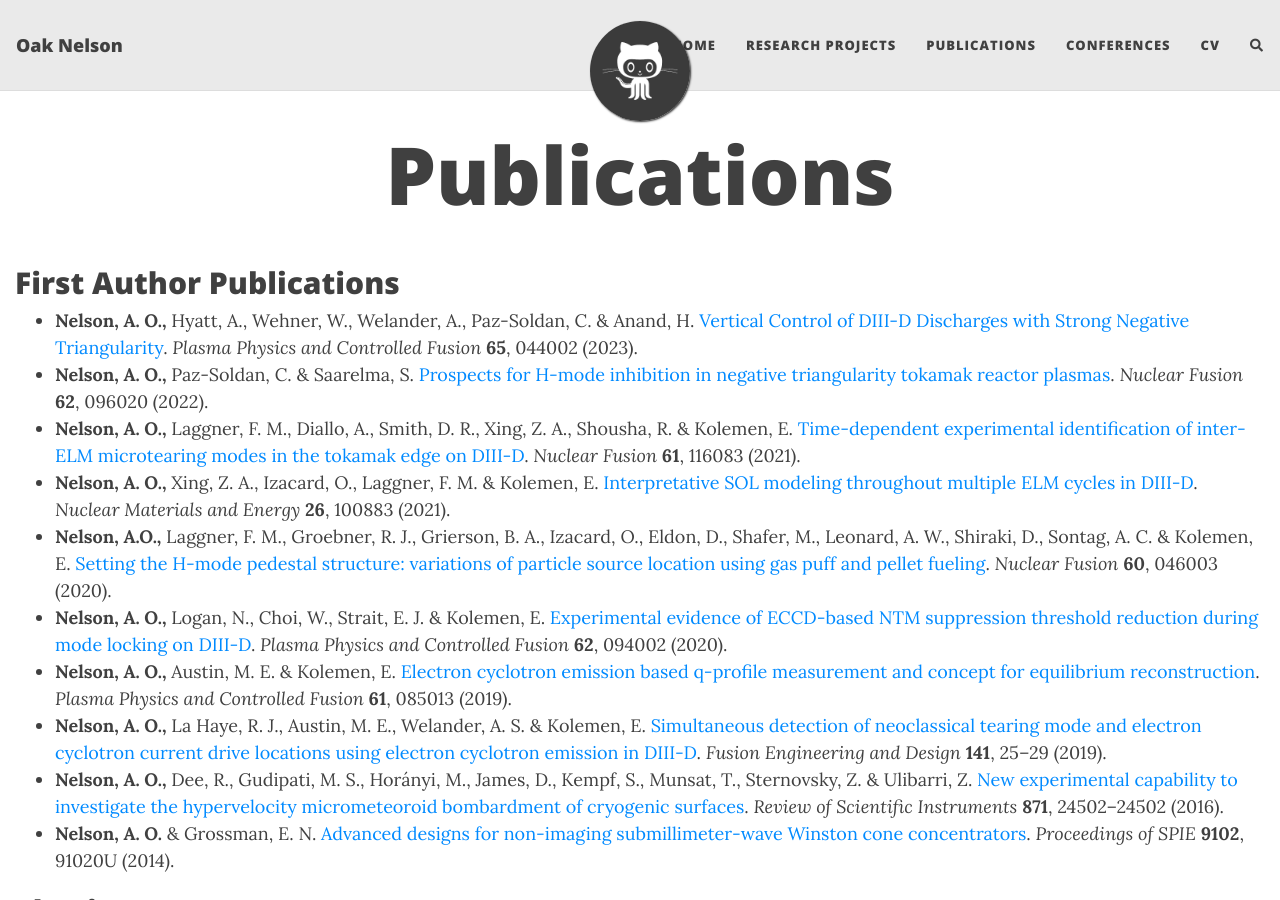
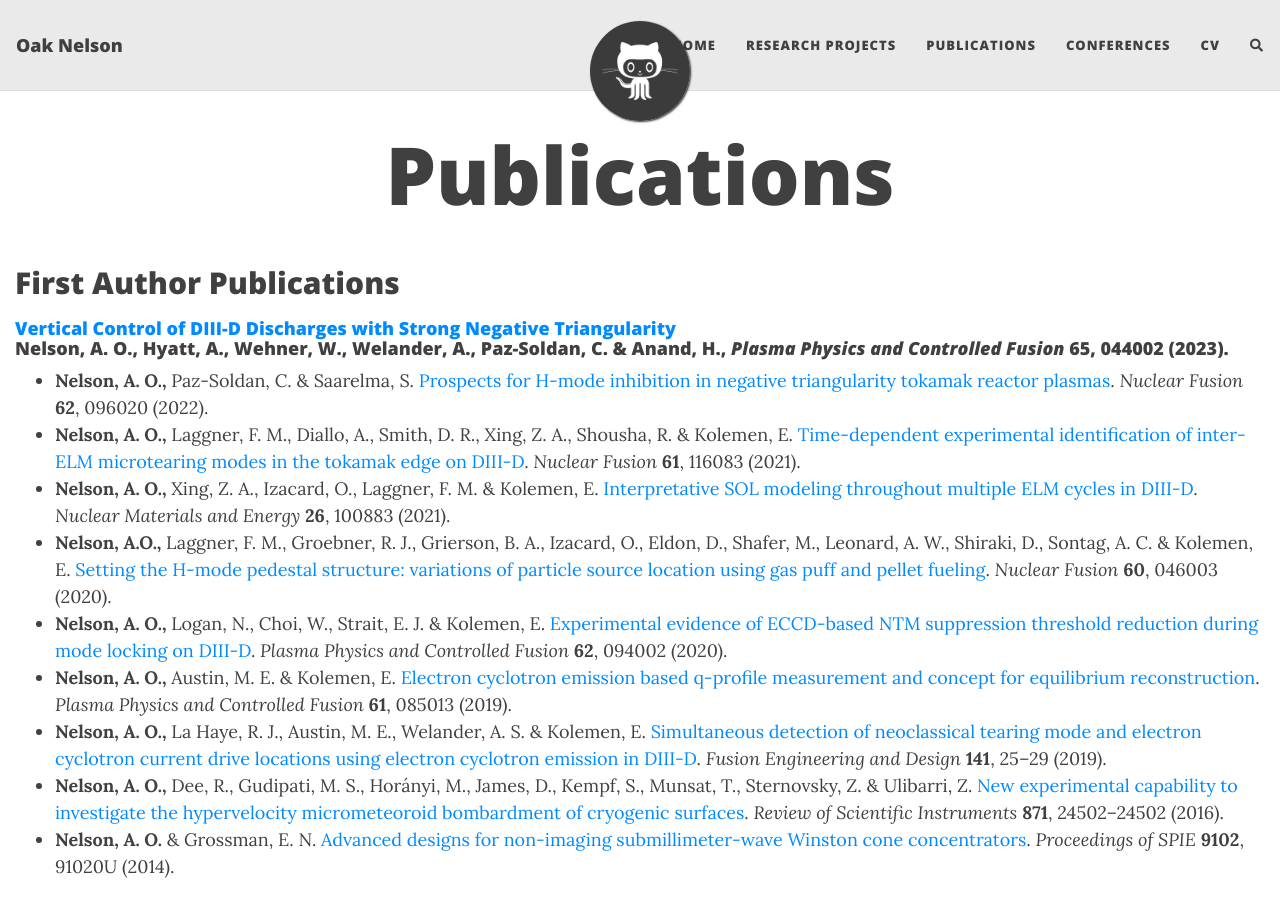
Before and after one commit to nelsonand/website, a Jekyll site: the page built from publications.md, in a window 1280 px wide and 900 px high. Built offline with Jekyll 4.4.1, drawn with Linux system fonts in a browser that asks for light colours; nearby versions of some CDN libraries; comment, search, counter and statistics services are not loaded.

```diff
--- a/publications.md
+++ b/publications.md
@@ -6,8 +6,7 @@ full-width: true
 
 ## First Author Publications
 
-- **Nelson, A. O.,** Hyatt, A., Wehner, W., Welander, A., Paz-Soldan, C. & Anand, H. [Vertical
-    Control of DIII-D Discharges with Strong Negative Triangularity](https://doi.org/10.1088/1361-6587/acbe65). _Plasma Physics and Controlled Fusion_ **65**, 044002 (2023).
+#### [Vertical Control of DIII-D Discharges with Strong Negative Triangularity](https://doi.org/10.1088/1361-6587/acbe65)<br />**Nelson, A. O.,** Hyatt, A., Wehner, W., Welander, A., Paz-Soldan, C. & Anand, H., _Plasma Physics and Controlled Fusion_ **65**, 044002 (2023).
 - **Nelson, A. O.,** Paz-Soldan, C. & Saarelma, S. [Prospects for H-mode inhibition in negative triangularity tokamak reactor plasmas](https://doi.org/10.1088/1741-4326/ac8064). _Nuclear Fusion_ **62**, 096020 (2022).
 - **Nelson, A. O.,** Laggner, F. M., Diallo, A., Smith, D. R., Xing, Z. A., Shousha, R. & Kolemen, E. [Time-dependent experimental identification of inter-ELM microtearing modes in the tokamak edge on DIII-D](https://doi.org/10.1088/1741-4326/ac27ca). _Nuclear Fusion_ **61**, 116083 (2021).
 - **Nelson, A. O.,** Xing, Z. A., Izacard, O., Laggner, F. M. & Kolemen, E. [Interpretative SOL modeling throughout multiple ELM cycles in DIII-D](https://doi.org/10.1016/j.nme.2020.100883). _Nuclear Materials and Energy_ **26**, 100883 (2021).
```
